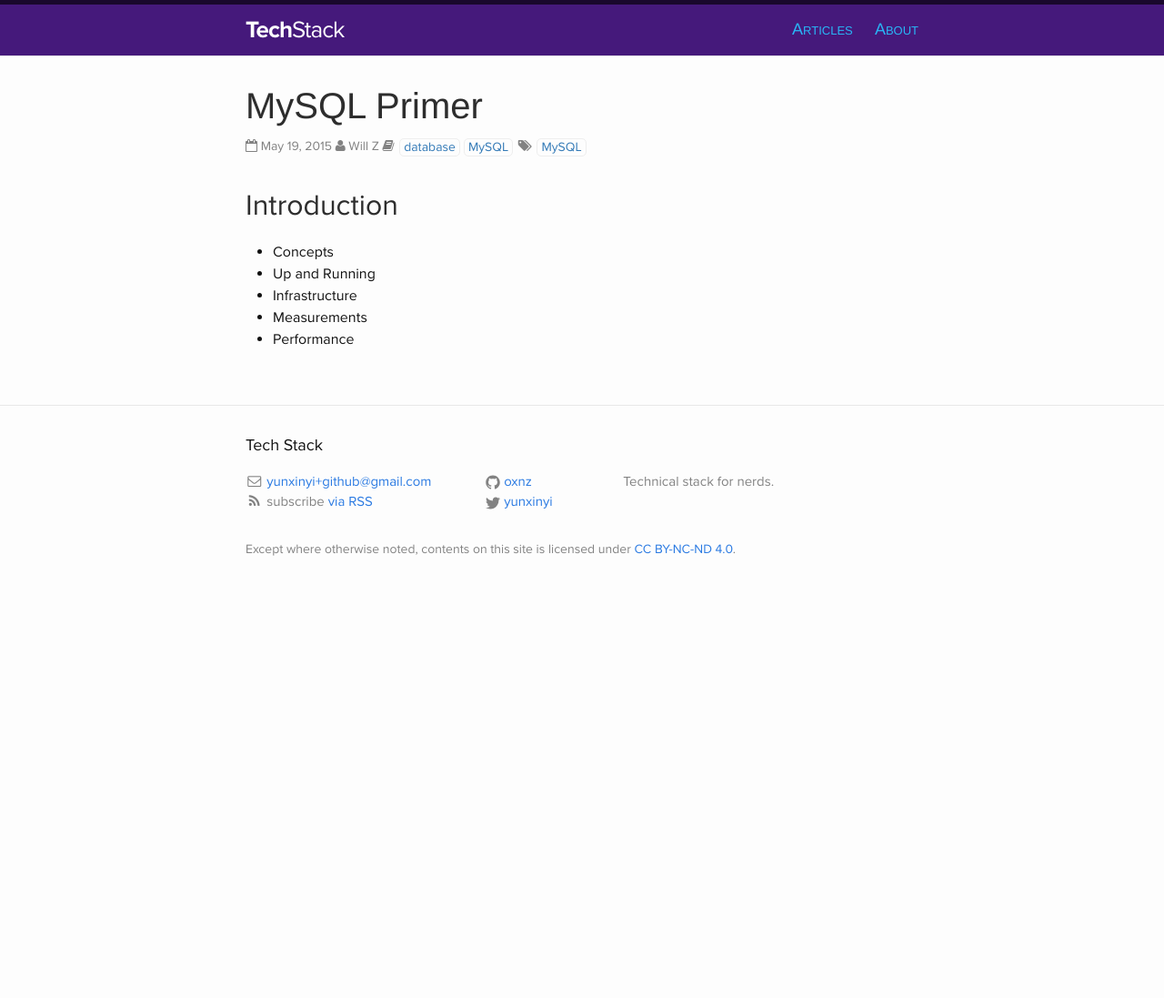
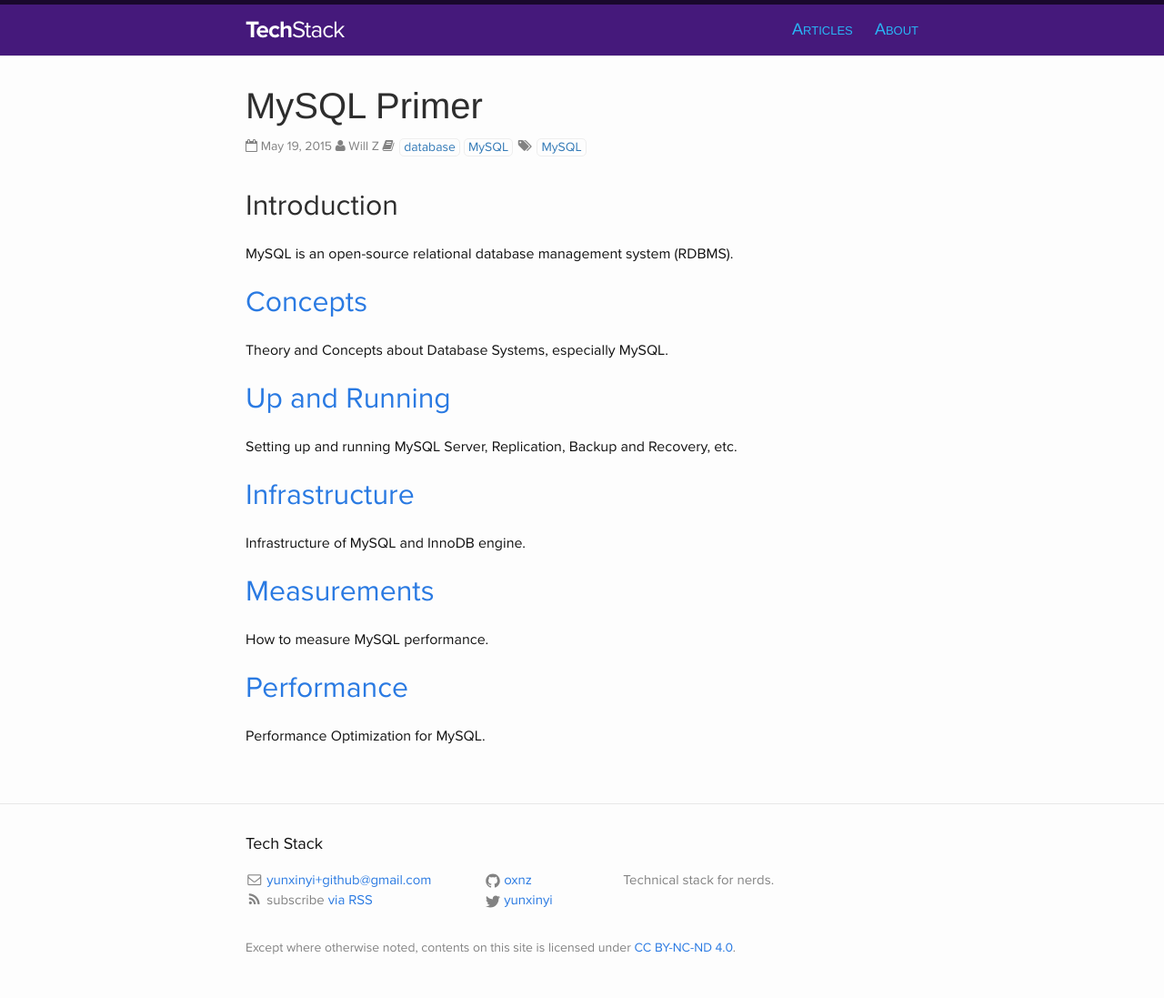
Before and after one commit to oxnz/oxnz.github.io, a Jekyll site: the page built from _posts/2015-05-19-mysql-primer.md, in a window 1280 px wide. Shown: the whole page at 91% size. Built offline with Jekyll 4.4.1, drawn with Linux system fonts in a browser that asks for light colours; comment, search, counter and statistics services are not loaded; before the commit the page ends 900 px from its top, so only the background shows below that.

Commit message:
update primer index page

```diff
--- a/_posts/2015-05-19-mysql-primer.md
+++ b/_posts/2015-05-19-mysql-primer.md
@@ -22,8 +22,32 @@
 
 ## Introduction
 
-* Concepts
-* Up and Running
-* Infrastructure
-* Measurements
-* Performance
+MySQL is an open-source relational database management system (RDBMS).
+
+<!--more-->
+
+## [Concepts]
+
+Theory and Concepts about Database Systems, especially MySQL.
+
+## [Up and Running]
+
+Setting up and running MySQL Server, Replication, Backup and Recovery, etc.
+
+## [Infrastructure]
+
+Infrastructure of MySQL and InnoDB engine.
+
+## [Measurements]
+
+How to measure MySQL performance.
+
+## [Performance]
+
+Performance Optimization for MySQL.
+
+[Concepts]: {% post_url 2014-02-27-mysql-primer-concepts %}
+[Up and Running]: {% post_url 2014-09-23-mysql-primer-up-and-running %}
+[Infrastructure]: {% post_url 2015-11-14-mysql-primer-infrastructure %}
+[Measurements]: {% post_url 2015-12-27-mysql-primer-measurements %}
+[Performance]: {% post_url 2016-03-21-mysql-primer-performance	%}
```
